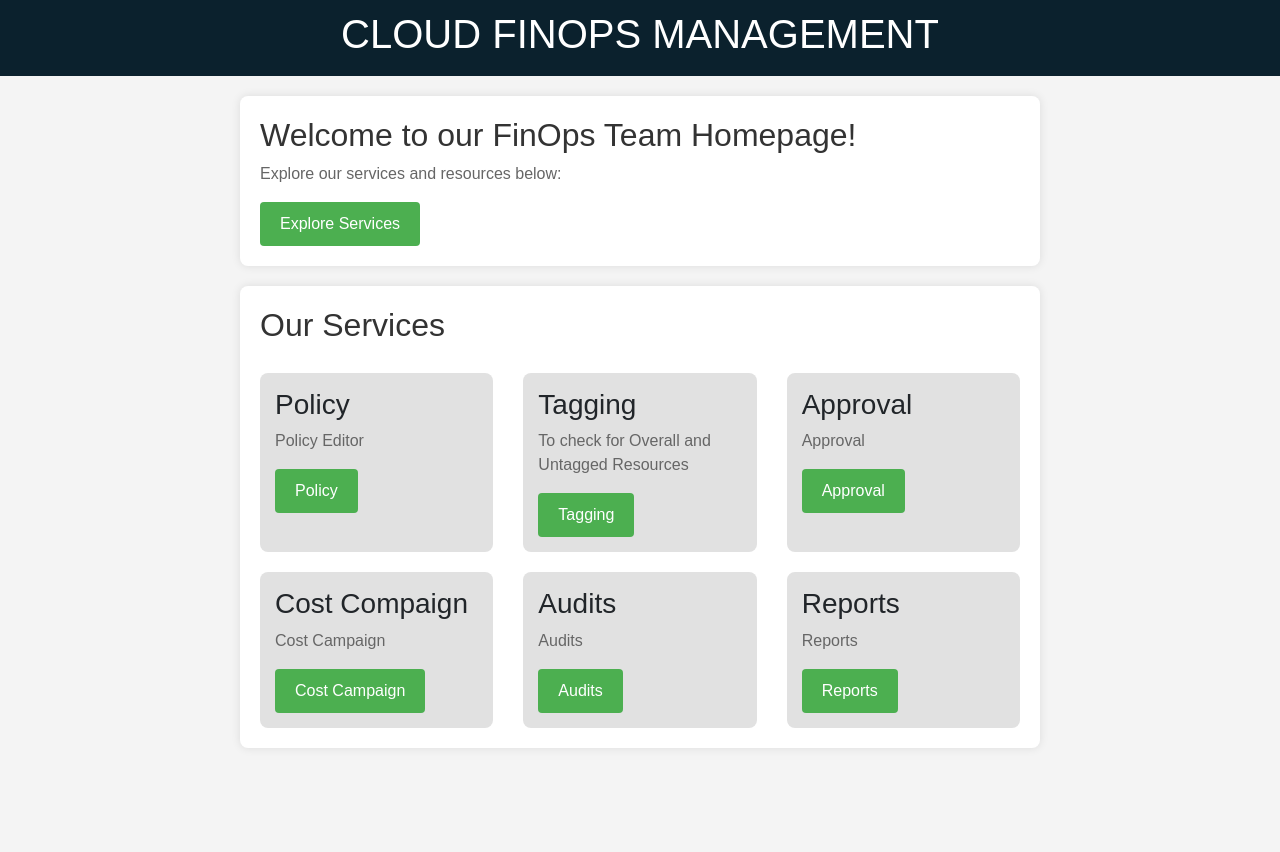
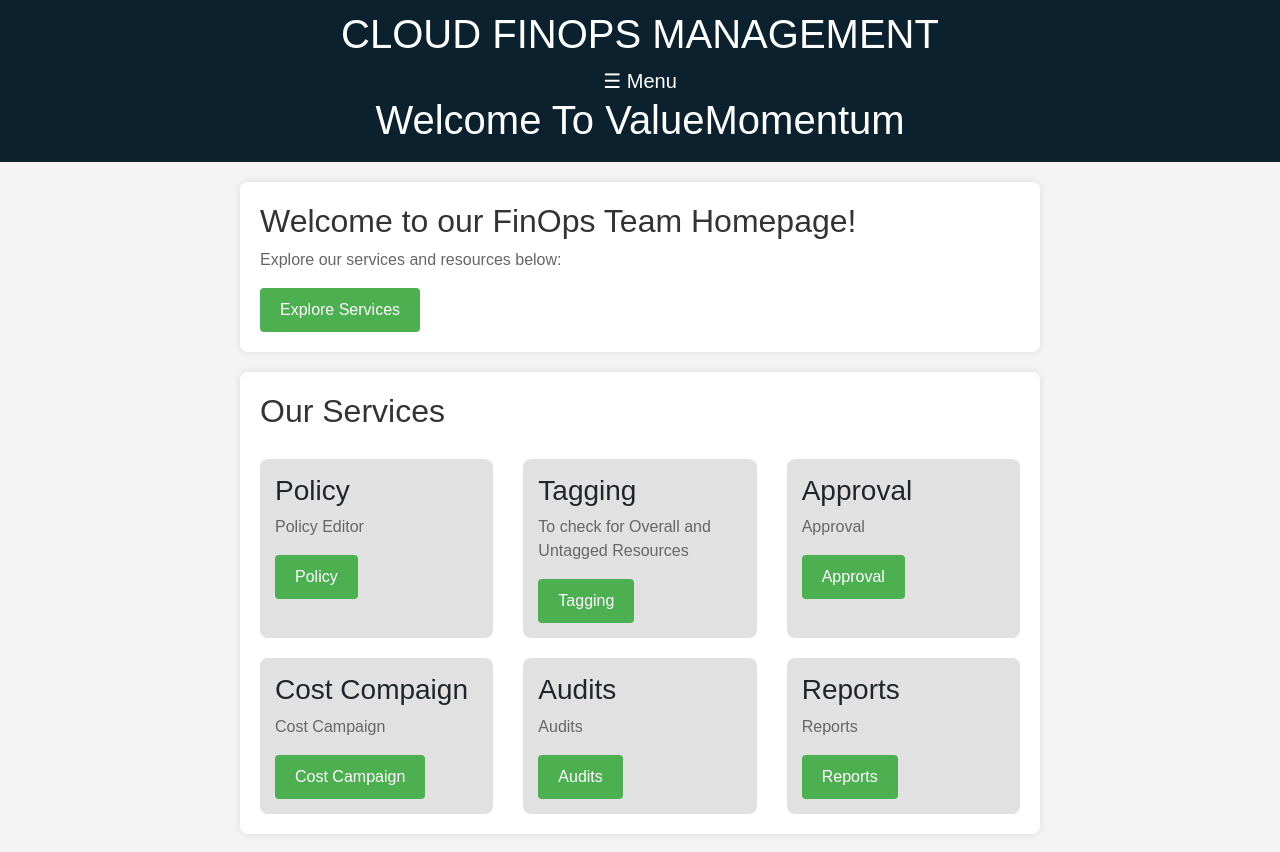
Before and after one commit to shashanktu/GEICO, a plain HTML site: page index.html in a window 1280 px wide. Before the commit the page ends 800 px from the top, so only its background shows below. Drawn offline with nearby package versions, Linux system fonts and the light colour scheme.

Commit message:
Update index.html

```diff
--- a/index.html
+++ b/index.html
@@ -196,6 +196,11 @@
     <header>
 
         <h1>CLOUD FINOPS MANAGEMENT</h1>
+         <span style="font-size:20px;cursor:pointer;" onclick="openNav()">&#9776; Menu</span>
+  <div style="text-align: center;">
+    <!--<img  src= "vam_logo.png" alt="everest logo" width="120" height="80">-->
+    <h1 >Welcome To ValueMomentum</h1>
+  </div>
          <div id="mySidenav" class="sidenav">
     <a href="javascript:void(0)" class="closebtn" onclick="closeNav()">&times;</a>
     <!-- <a href="#">Policy</a> -->
```
